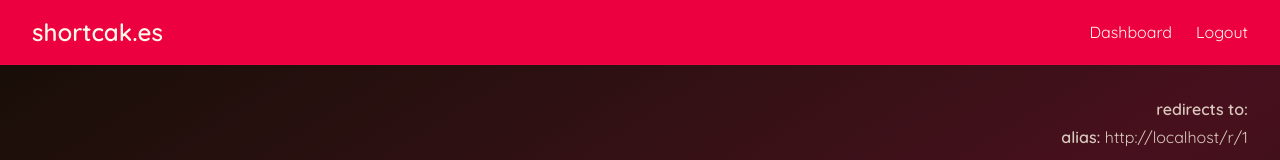
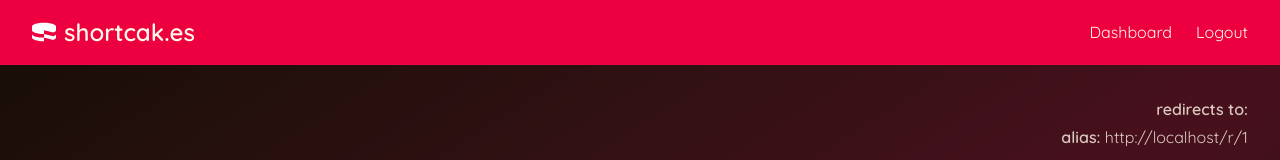
Before and after one commit to coskyler/shortcak.es, a React (Vite) app in the folder frontend/: page /analytics/1 in a window 1280 px wide. Shown: the top 160 px of the page. Built offline with nearby package versions, Linux system fonts and the light colour scheme; no server answers.

Commit message:
Add logo to header

```diff
--- a/frontend/src/components/Header.tsx
+++ b/frontend/src/components/Header.tsx
@@ -10,10 +10,12 @@ export default function Header() {
       <nav className="flex items-center justify-between">
         <button
           onClick={() => navigate("/")}
-          className="text-2xl font-semibold text-cream hover:text-rose-200 transition"
+          className="flex items-center gap-2 text-2xl font-semibold text-cream hover:text-rose-200 transition"
         >
+          <img src="/favicon.svg" alt="logo" className="w-6 h-6" />
           shortcak.es
         </button>
+
 
         <div className="flex gap-6">
           <button
--- a/frontend/src/pages/Analytics.tsx
+++ b/frontend/src/pages/Analytics.tsx
@@ -1,4 +1,4 @@
-import React, { useState, useEffect } from "react";
+import { useState, useEffect } from "react";
 import { useParams } from "react-router-dom";
 import Header from "../components/Header";
 import axios from 'axios';
```
Also changed, not shown: 1 other file (tests, documents, lock files or other folders).
